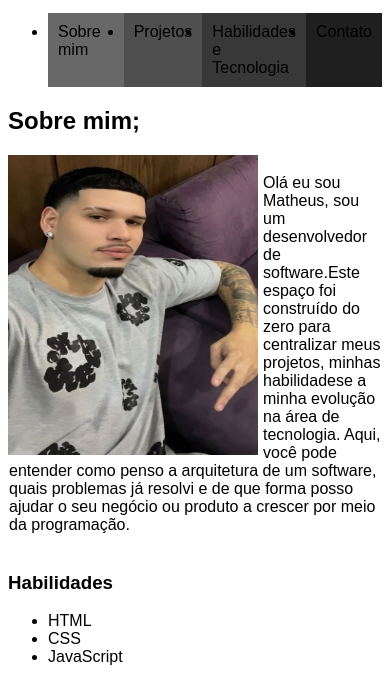
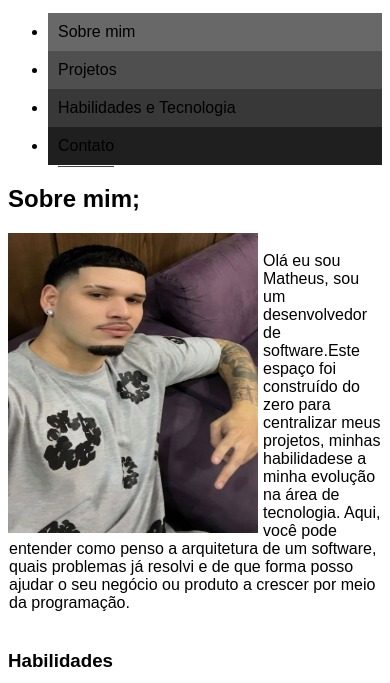
Before and after one commit to mthsamsin-jpg/mthl, a plain HTML site: page index.html in a window 390 px wide. Shown: the part 107-790 px from the top of the page. Drawn offline with Linux system fonts and the light colour scheme.

Commit message:
Update style.css

```diff
--- a/style.css
+++ b/style.css
@@ -70,7 +70,8 @@ img {
  .box a {
 text-decoration: none;
 color: #000;
-padding: auto;
+padding: 0;
+margin: 0;
  }
 
 
@@ -97,3 +98,15 @@ background-color: #1f1f1f;
   padding: 10px;
  color: #000000;
 }
+
+
+@media (max-width: 768px){
+  .box {
+    grid-template-columns: 1fr;
+  }
+
+  .box a {
+    padding: 12px 0;
+    border-bottom: 1px solid #444;
+  }
+}
```
